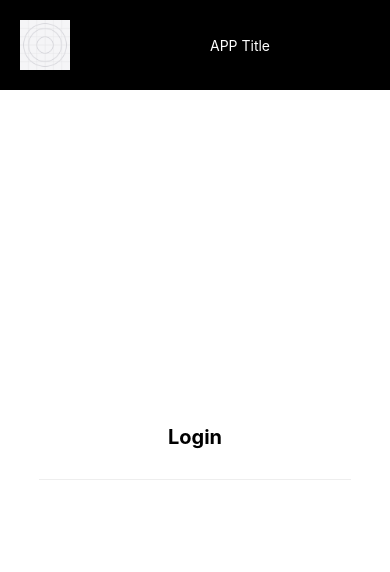
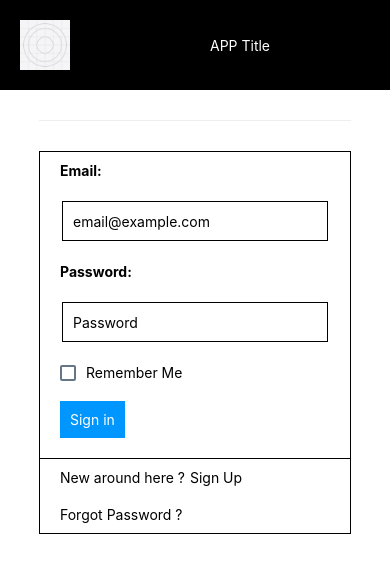
Before and after one commit to linhdangvu/reservation_app, a React Native app in the folder frontend/: screen /Login in a window 390 px wide. Shown: the top 572 px of the page. Built offline with nearby package versions, Linux system fonts and the light colour scheme; what expo-linking would draw is missing.

Commit message:
update: vue 3 login

```diff
--- /dev/null
+++ b/frontend/components/app/login/LoginForm.tsx
@@ -0,0 +1,153 @@
+import { Text, View } from '../../Themed';
+import { TextInput, StyleSheet, TouchableHighlight, CheckBox } from 'react-native';
+import React, { useContext, useState } from 'react';
+import { verifEmail, verifPassword } from '../../../helpers/LoginHelpers';
+import { useNavigation } from '@react-navigation/native';
+
+
+export default function LoginForm() {
+    const navigation = useNavigation()
+
+    const [email, setEmail] = useState("")
+    const [password, setPassword] = useState("")
+    const [errors, setErrors] = useState(Array<String>())
+    const [isSelected, setSelection] = useState(false);
+
+    // login temporaire
+    const user = {
+        email: "test@test.com",
+        password: "1234"
+    }
+
+    const login = ({ email, password }: { email: string, password: string }) => {
+        if (isSelected) {
+            console.log("Need to set cookie")
+        }
+        if (typeof (Storage) !== 'undefined') {
+            localStorage.setItem("token", "aqwxszedc");
+            window.location.href = "main"
+        } else {
+            alert("No support storage")
+        }
+    }
+
+    const verifLogin = () => {
+        let errorPassword = verifPassword(password),
+            errorEmail = verifEmail(email);
+        let errorsForm = [];
+        if (errorPassword != "") errorsForm.push(errorPassword);
+        if (errorEmail != "") errorsForm.push(errorEmail)
+        if (email != user.email && password != user.password) errorsForm.push("Email or password not correct")
+        setErrors(errorsForm);
+        if (errorsForm.length == 0) {
+            login({ password: password, email: email })
+        }
+    }
+
+    return (
+        <View style={styles.containers}>
+            <Text style={styles.labelText}>Email:</Text>
+            <View style={styles.inputLine}>
+                <TextInput style={styles.textInput}
+                    value={email}
+                    onChangeText={setEmail}
+                    placeholder="email@example.com" />
+            </View>
+            <Text style={styles.labelText}>Password:</Text>
+            <View style={styles.inputLine}>
+                <TextInput style={styles.textInput}
+                    value={password}
+                    onChangeText={setPassword}
+                    placeholder="Password" />
+            </View>
+            {errors.map((item: String, index) => {
+                return <Text key={index} lightColor='red' darkColor='red' style={{ marginHorizontal: 10 }}>{item}</Text>
+            })}
+            <View style={styles.checkboxContainer}>
+                <CheckBox
+                    value={isSelected}
+                    onValueChange={setSelection}
+                    style={styles.checkbox}
+                />
+                <Text style={styles.labelCheckBox}>Remember Me</Text>
+            </View>
+            <TouchableHighlight style={styles.button}
+                onPress={verifLogin}>
+                <Text style={styles.buttonText}>Sign in</Text>
+            </TouchableHighlight>
+            <View style={styles.footerLogin}>
+                <Text style={styles.textFooter}>New around here ?
+                    <Text onPress={() => { navigation.navigate('Main') }} style={styles.sousTextFooter}>Sign Up</Text>
+                </Text>
+                <Text style={styles.textFooter}>Forgot Password ?</Text>
+            </View>
+        </View>
+    )
+}
+
+const styles = StyleSheet.create({
+    containers: {
+        backgroundColor: 'white',
+        border: 'solid 1px black',
+        width: '80%',
+    },
+    inputLine: {
+        flexDirection: 'row',
+        marginHorizontal: 10,
+        // marginVertical: 10,
+        flex: 1,
+        backgroundColor: 'white',
+    },
+    labelText: {
+        marginHorizontal: 20,
+        marginVertical: 10,
+        // flex: 1,
+        color: 'black',
+        fontWeight: '700'
+    },
+    textInput: {
+        height: 40,
+        margin: 12,
+        borderWidth: 1,
+        padding: 10,
+        flex: 1
+
+    },
+    button: {
+        backgroundColor: '#0096FF',
+        padding: 10,
+        margin: 20,
+        width: 'fit-content'
+    },
+    buttonText: {
+        color: 'white',
+        textAlign: 'center'
+    },
+    checkboxContainer: {
+        flexDirection: "row",
+        marginHorizontal: 20,
+        backgroundColor: 'white',
+        marginTop: 10
+    },
+    checkbox: {
+        alignSelf: "center",
+
+    },
+    labelCheckBox: {
+        color: 'black',
+        marginLeft: 10
+    },
+    footerLogin: {
+        backgroundColor: 'white',
+        borderTopWidth: 1,
+    },
+    textFooter: {
+        color: 'black',
+        paddingHorizontal: 20,
+        paddingVertical: 10
+    },
+    sousTextFooter: {
+        color: 'black',
+        marginLeft: 5
+    }
+});
--- a/frontend/contexts/UserContext.tsx
+++ b/frontend/contexts/UserContext.tsx
@@ -3,7 +3,7 @@ import React from 'react';
 // Declaring the state object globally.
 const initialUserState = {
   // token: "azertjgodifsq",//localStorage.getItem("token"),
-  token: "",
+  token: localStorage.getItem("token"),
   refeshToken: localStorage.getItem("refeshToken"),
 };
 
@@ -31,7 +31,7 @@ interface State {
   context: Context;
 }
 
-export class UserContextProvider extends React.Component<{children?: React.ReactNode;}, {}> {
+export class UserContextProvider extends React.Component<{ children?: React.ReactNode; }, {}> {
   state: State = {
     context: userContextWrapper(this),
   };
--- /dev/null
+++ b/frontend/helpers/LoginHelpers.tsx
@@ -0,0 +1,21 @@
+
+
+
+export function verifPassword(password: string) {
+    if (password == "") {
+        return "Please write password"
+    }
+    return ""
+}
+
+
+export function verifEmail(email: string) {
+    const reg = /^\w+([\.-]?\w+)*@\w+([\.-]?\w+)*(\.\w{2,3})+$/;
+    if (email == "" || email.length < 3 || !reg.test(email)) {
+        return "Vous devez entrer une adresse email valide.";
+    }
+    // if (email != user.email) {
+    //     return "There are no email like this.";
+    // }
+    return "";
+}
--- a/frontend/navigation/index.tsx
+++ b/frontend/navigation/index.tsx
@@ -64,6 +64,7 @@ function RootNavigator() {
       <Stack.Navigator>
         <Stack.Screen name="Root" component={BottomTabNavigator} options={{ headerShown: false }} />
         <Stack.Screen name="Article" component={ArticleScreen} options={{ headerShown: false }} />
+        <Stack.Screen name="ArticleDetails" component={ArticleDetailScreen} options={{ headerShown: false }} />
         <Stack.Screen name="NotFound" component={NotFoundScreen} options={{ title: 'Oops!' }} />
       </Stack.Navigator>
     );
--- a/frontend/screens/LoginScreen.tsx
+++ b/frontend/screens/LoginScreen.tsx
@@ -4,12 +4,14 @@ import { Platform, StyleSheet } from 'react-native';
 import EditScreenInfo from '../components/EditScreenInfo';
 import { Text, View } from '../components/Themed';
 import { RootStackScreenProps } from '../types';
+import LoginForm from "../components/app/login/LoginForm"
 
 export default function LoginScreen({ navigation }: RootStackScreenProps<'Login'>) {
   return (
     <View style={styles.container}>
-      <Text style={styles.title}>Login</Text>
+      {/* <Text style={styles.title}>Login</Text> */}
       <View style={styles.separator} lightColor="#eee" darkColor="rgba(255,255,255,0.1)" />
+      <LoginForm />
     </View>
   );
 }
@@ -18,11 +20,13 @@ const styles = StyleSheet.create({
   container: {
     flex: 1,
     alignItems: 'center',
-    justifyContent: 'center',
+    // justifyContent: 'center',
+    backgroundColor: 'white'
   },
   title: {
     fontSize: 20,
     fontWeight: 'bold',
+    color: 'black'
   },
   separator: {
     marginVertical: 30,
--- a/frontend/screens/MainScreen.tsx
+++ b/frontend/screens/MainScreen.tsx
@@ -11,8 +11,18 @@ import data from "../data/articles.json"
 
 
 export default function MainScreen({ navigation }: RootStackScreenProps<'Main'>) {
+  const { token } = React.useContext(UserContext);
 
-  const { token } = React.useContext(UserContext);
+  const logout = () => {
+    if (typeof (Storage) !== 'undefined') {
+      localStorage.removeItem('token');
+      window.location.href = "main"
+    } else {
+      alert("No support storage")
+    }
+
+  }
+
   return (
     <View style={styles.container}>
       <Text style={styles.title}>Accueil</Text>
@@ -23,8 +33,8 @@ export default function MainScreen({ navigation }: RootStackScreenProps<'Main'>)
       </ScrollView>
       <View style={styles.separator} lightColor="#eee" darkColor="rgba(255,255,255,0.1)" />
       {!token ?
-        <Button onPress={() => { navigation.navigate("Login"); console.log('This is login') }} text="Login" />
-        : <View />
+        <Button onPress={() => { navigation.navigate("Login") }} text="Login" />
+        : <><Button onPress={logout} text="Logout" /><View /></>
       }
     </View>
   );
```
